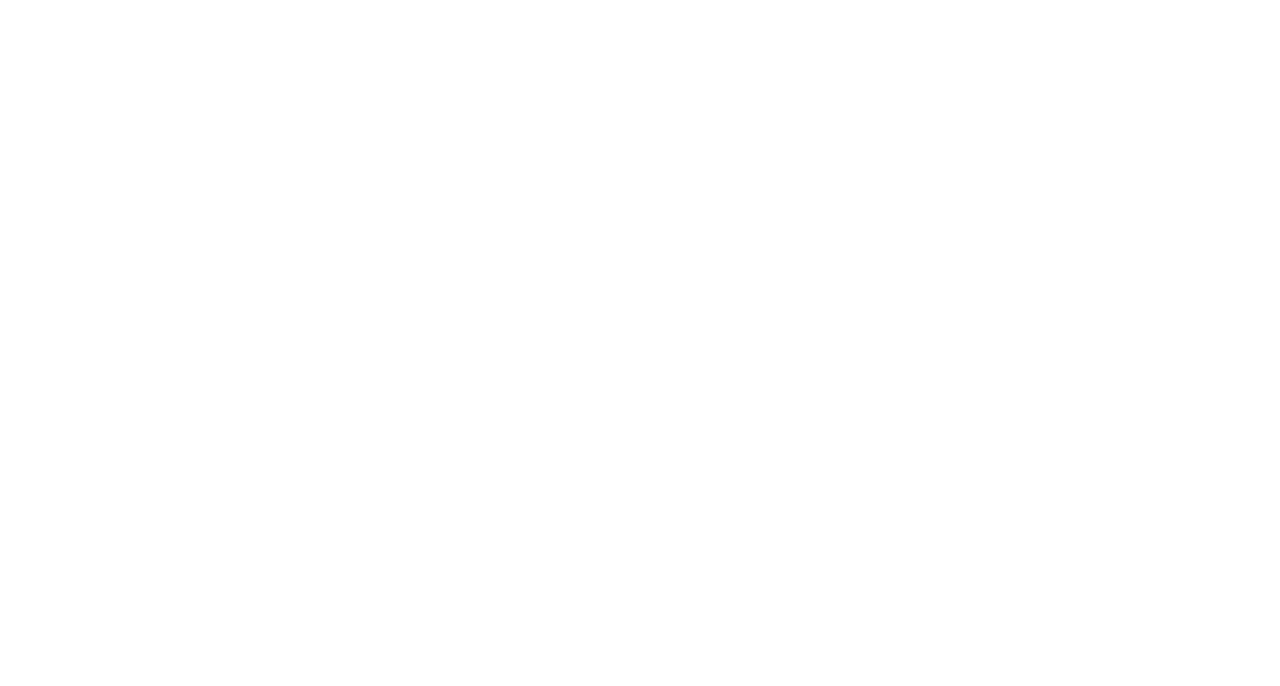
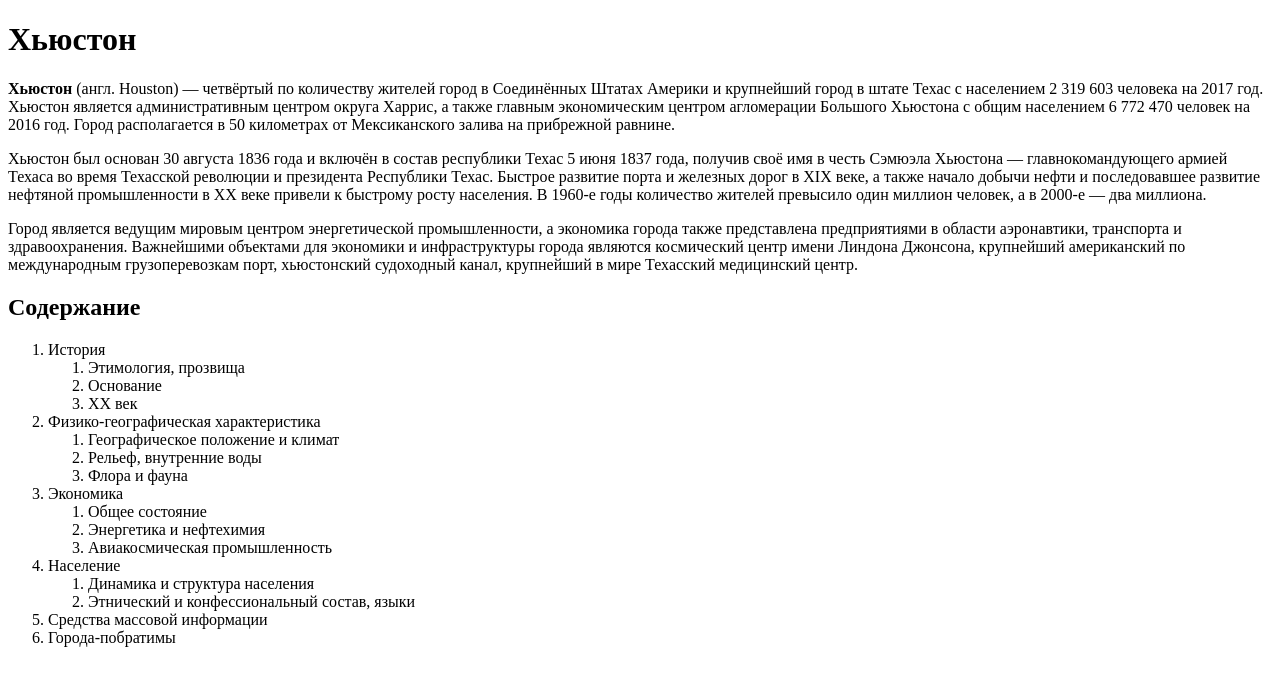
Before and after one commit to Zhmblkhn/First-Pet-project, a plain HTML site: page index.html in a window 1280 px wide. Drawn offline with Linux system fonts and the light colour scheme.

Commit message:
Introductiion part of site

```diff
--- a/index.html
+++ b/index.html
@@ -1,11 +1,72 @@
 <!DOCTYPE html>
 <html lang="en">
+
 <head>
     <meta charset="UTF-8">
     <meta name="viewport" content="width=device-width, initial-scale=1.0">
-    <title>Document</title>
+    <title>Хьюстон</title>
 </head>
+
 <body>
+    <h1>Хьюстон</h1>
+    <p>
+        <strong>Хьюстон</strong> (англ. Houston) — четвёртый по количеству жителей город в Соединённых Штатах Америки
+        и крупнейший город в штате Техас с населением 2 319 603 человека на 2017 год. Хьюстон является
+        административным центром округа Харрис, а также главным экономическим центром агломерации
+        Большого Хьюстона с общим населением 6 772 470 человек на 2016 год. Город располагается в 50
+        километрах от Мексиканского залива на прибрежной равнине.
+    </p>
+    <p>
+        Хьюстон был основан 30 августа 1836 года и включён в состав республики Техас 5 июня 1837 года,
+        получив своё имя в честь Сэмюэла Хьюстона — главнокомандующего армией Техаса во время
+        Техасской революции и президента Республики Техас. Быстрое развитие порта и железных дорог в
+        XIX веке, а также начало добычи нефти и последовавшее развитие нефтяной промышленности в XX
+        веке привели к быстрому росту населения. В 1960-е годы количество жителей превысило один
+        миллион человек, а в 2000-е — два миллиона.
+    </p>
+    <p>
+        Город является ведущим мировым центром энергетической промышленности, а экономика города
+        также представлена предприятиями в области аэронавтики, транспорта и здравоохранения.
+        Важнейшими объектами для экономики и инфраструктуры города являются космический центр
+        имени Линдона Джонсона, крупнейший американский по международным грузоперевозкам порт,
+        хьюстонский судоходный канал, крупнейший в мире Техасский медицинский центр.
+    </p>
+
+    <h2>Содержание</h2>
+    <ol>
+        <li>История</li>
+        <ol>
+            <li>Этимология, прозвища</li>
+            <li>Основание</li>
+            <li>XX век</li>
+        </ol>
+
+        <li>Физико-географическая характеристика</li>
+        <ol>
+            <li>Географическое положение и климат</li>
+            <li>Рельеф, внутренние воды</li>
+            <li>Флора и фауна</li>
+        </ol>
+
+        <li>Экономика</li>
+        <ol>
+            <li>Общее состояние</li>
+            <li>Энергетика и нефтехимия</li>
+            <li>Авиакосмическая промышленность</li>
+        </ol>
+
+        <li>Население</li>
+        <ol>
+            <li>Динамика и структура населения</li>
+            <li>Этнический и конфессиональный состав, языки</li>
+        </ol>
+
+        <li>Средства массовой информации</li>
+        <li>Города-побратимы</li>
+    </ol>
+
+    <h2></h2>
 
 </body>
+
 </html>
```
